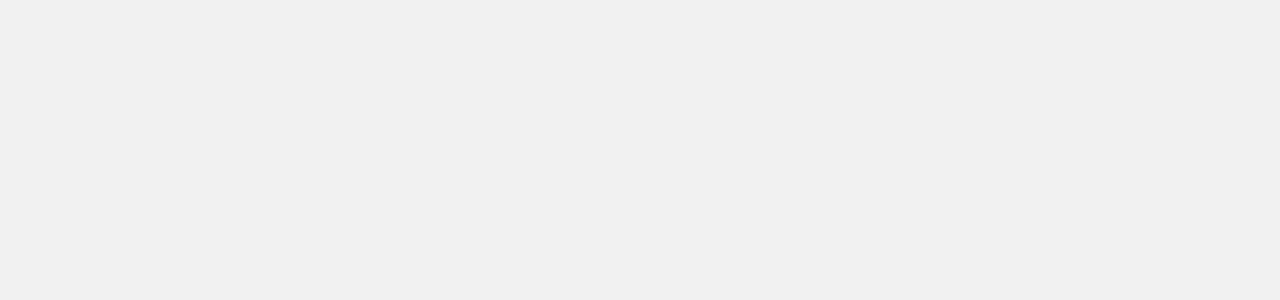
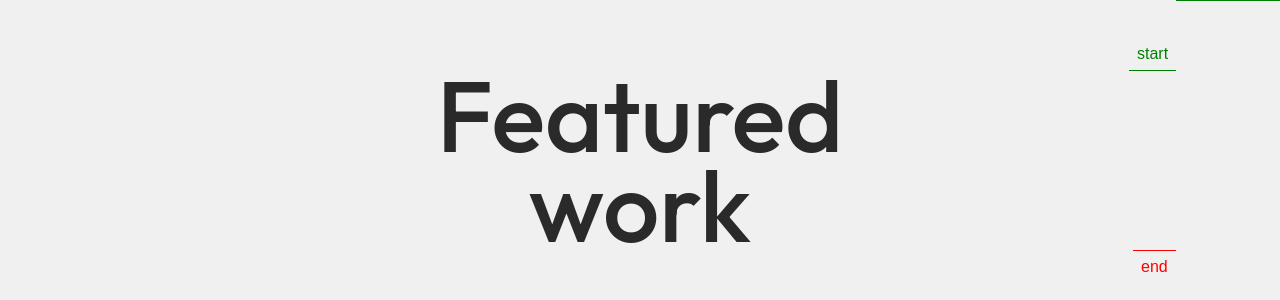
Before and after one commit to Prashantww/Portfolio, a React (Vite) app: page / in a window 1280 px wide. Shown: the part 800-1100 px from the top of the page. Built offline with nearby package versions, Linux system fonts and the light colour scheme.

Commit message:
created responsive, animated SectionTitle component

```diff
--- a/src/App.jsx
+++ b/src/App.jsx
@@ -5,6 +5,7 @@ import { useGSAP } from "@gsap/react";
 import MainHeading from "./Components/MainHeading";
 import HeroImage from "./Components/HeroImage";
 import { CustomEase } from "gsap/CustomEase";
+import SectionTitle from "./Components/SectionTitle";
 
 gsap.registerPlugin(CustomEase);
 
@@ -15,13 +16,13 @@ const App = () => {
     gsap.from(scrollDownRef.current, {
       y: 100,
       duration: 1.6,
-      delay: 1.5,
+      delay: 0.5,
       ease: CustomEase.create("custom", "M0,0 C0.503,0 0.091,1 1,1 "),
     });
   });
   return (
     <div className="h-[2050vh]">
-      <header className="h-[100vh]">
+      <header className="xl:h-[100vh]">
         <div className="xl:h-[90%] xl:flex flex-col justify-between">
           <NavBar></NavBar>
           <div className="heroGrid">
@@ -37,6 +38,14 @@ const App = () => {
           <span ref={scrollDownRef}>Scroll Down</span>
         </h3>
       </header>
+      <main>
+        <div className="mt-[64px] md:mt-[100px] xl:mt-[70px]">
+          <SectionTitle textAlignment="center">
+            Featured <br />
+            work
+          </SectionTitle>
+        </div>
+      </main>
     </div>
   );
 };
--- /dev/null
+++ b/src/Components/SectionTitle/SectionTitle.jsx
@@ -0,0 +1,48 @@
+import React, { useRef } from "react";
+import styles from "./SectionTitle.module.css";
+import gsap from "gsap";
+import ScrollTrigger from "gsap/ScrollTrigger";
+import { useGSAP } from "@gsap/react";
+import { CustomEase } from "gsap/CustomEase";
+
+gsap.registerPlugin(ScrollTrigger);
+
+const SectionTitle = ({ children, textAlignment = "left" }) => {
+  const titleRef = useRef(null);
+
+  useGSAP(() => {
+    gsap.from(titleRef.current.querySelectorAll(".word"), {
+      y: "100%",
+      duration: 1.3,
+      stagger: 0.1,
+      delay: 0.2,
+      ease: CustomEase.create("custom", "M0,0 C0.503,0 0.091,1 1,1 "),
+      scrollTrigger: {
+        trigger: titleRef.current,
+        start: "top bottom",
+        markers: true,
+      },
+    });
+  });
+
+  return (
+    <h2
+      ref={titleRef}
+      className={styles.sectionTitle}
+      style={{ textAlign: `${textAlignment}` }}
+    >
+      {React.Children.toArray(children).map((child, i) => {
+        if (typeof child === "string") {
+          return child.split(" ").map((word, j) => (
+            <span key={`${i}-${j}`} className={styles.wordMask}>
+              <span className="word">{word} </span>
+            </span>
+          ));
+        }
+        return child;
+      })}
+    </h2>
+  );
+};
+
+export default SectionTitle;
--- /dev/null
+++ b/src/Components/SectionTitle/SectionTitle.module.css
@@ -0,0 +1,23 @@
+.sectionTitle {
+  font-size: 48px;
+  font-weight: 500;
+  line-height: 90.5%;
+  color: #2a2a2a;
+}
+
+.wordMask {
+  display: inline-block;
+  overflow: hidden;
+  vertical-align: top;
+}
+
+@media (min-width: 768px) {
+  .sectionTitle {
+    font-size: 85px;
+  }
+}
+@media (min-width: 1024px) {
+  .sectionTitle {
+    font-size: 100px;
+  }
+}
--- /dev/null
+++ b/src/Components/SectionTitle/index.jsx
@@ -0,0 +1,2 @@
+import SectionTitle from "./SectionTitle";
+export default SectionTitle;
```
